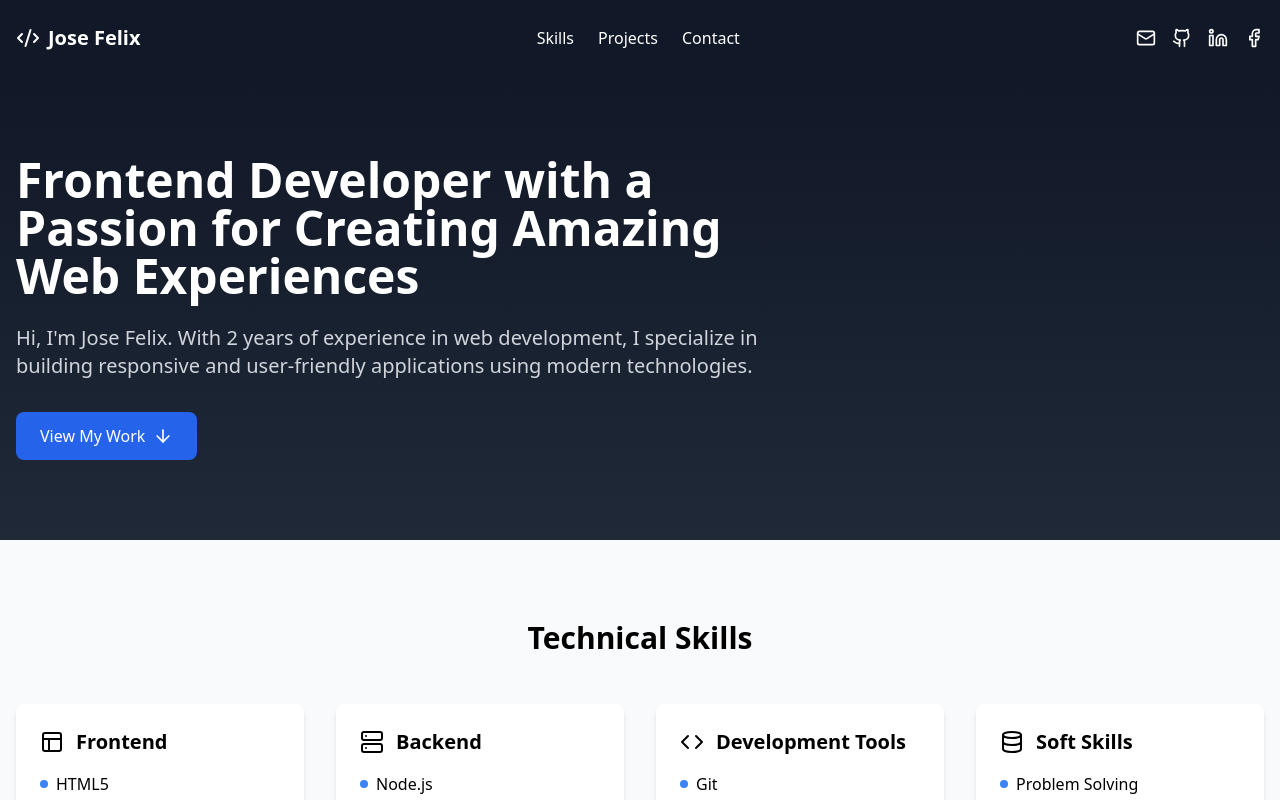
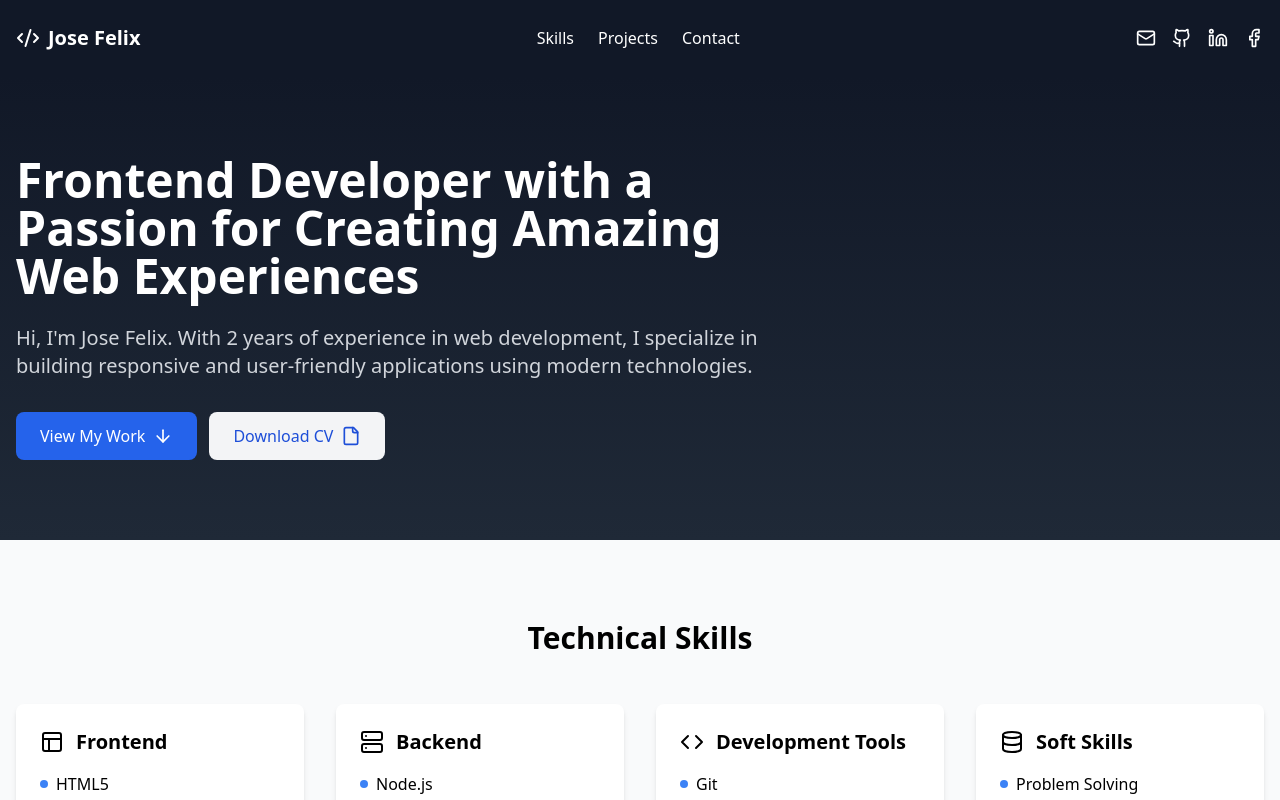
Before and after one commit to FelixCodex/Portfolio, a React (Vite) app: page / in a window 1280 px wide. Shown: the top 800 px of the page. Built offline with nearby package versions, Linux system fonts and the light colour scheme.

Commit message:
Added cv download

```diff
--- a/src/components/Hero.tsx
+++ b/src/components/Hero.tsx
@@ -1,5 +1,5 @@
 import React from "react";
-import { ArrowRight } from "lucide-react";
+import { ArrowRight, File } from "lucide-react";
 
 export function Hero() {
   return (
@@ -15,6 +15,7 @@ export function Hero() {
             specialize in building responsive and user-friendly applications
             using modern technologies.
           </p>
+          <div className="flex items-center justify-start gap-3">
             <a
               href="#projects"
               className="inline-flex items-center gap-2 bg-blue-600 hover:bg-blue-700 text-white px-6 py-3 rounded-lg transition-colors"
@@ -22,6 +23,15 @@ export function Hero() {
               View My Work
               <ArrowRight className="w-5 h-5 rotate-90" />
             </a>
+            <a
+              href="/src/ResumeCV.pdf"
+              download="JoséFelixCV.pdf"
+              className="inline-flex items-center gap-2 bg-gray-100 hover:bg-gray-300 text-blue-700 px-6 py-3 rounded-lg transition-colors"
+            >
+              Download CV
+              <File className="w-5 h-5" />
+            </a>
+          </div>
         </div>
       </div>
     </section>
```
Also changed, not shown: 1 other file (tests, documents, lock files or other folders). Lines whose indentation alone changed are shown as unchanged.
